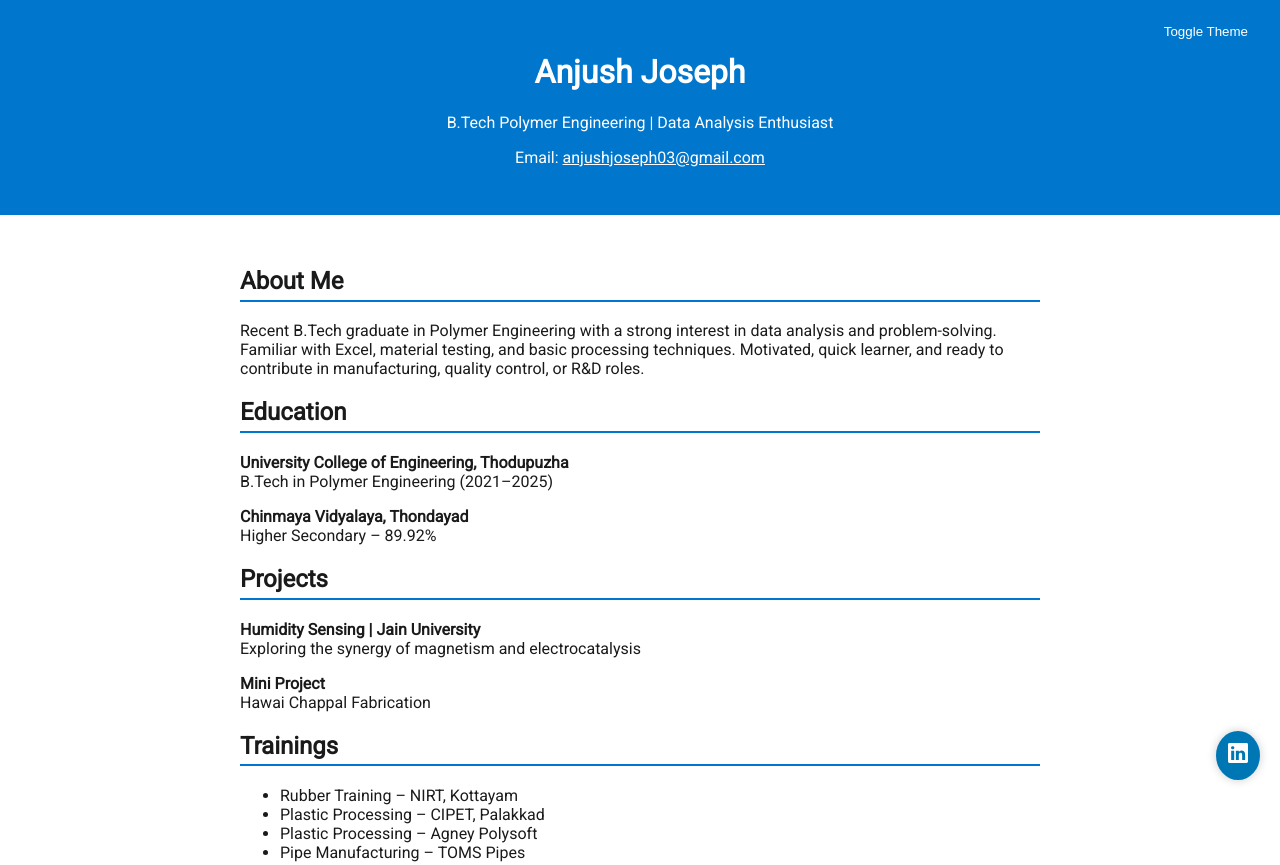
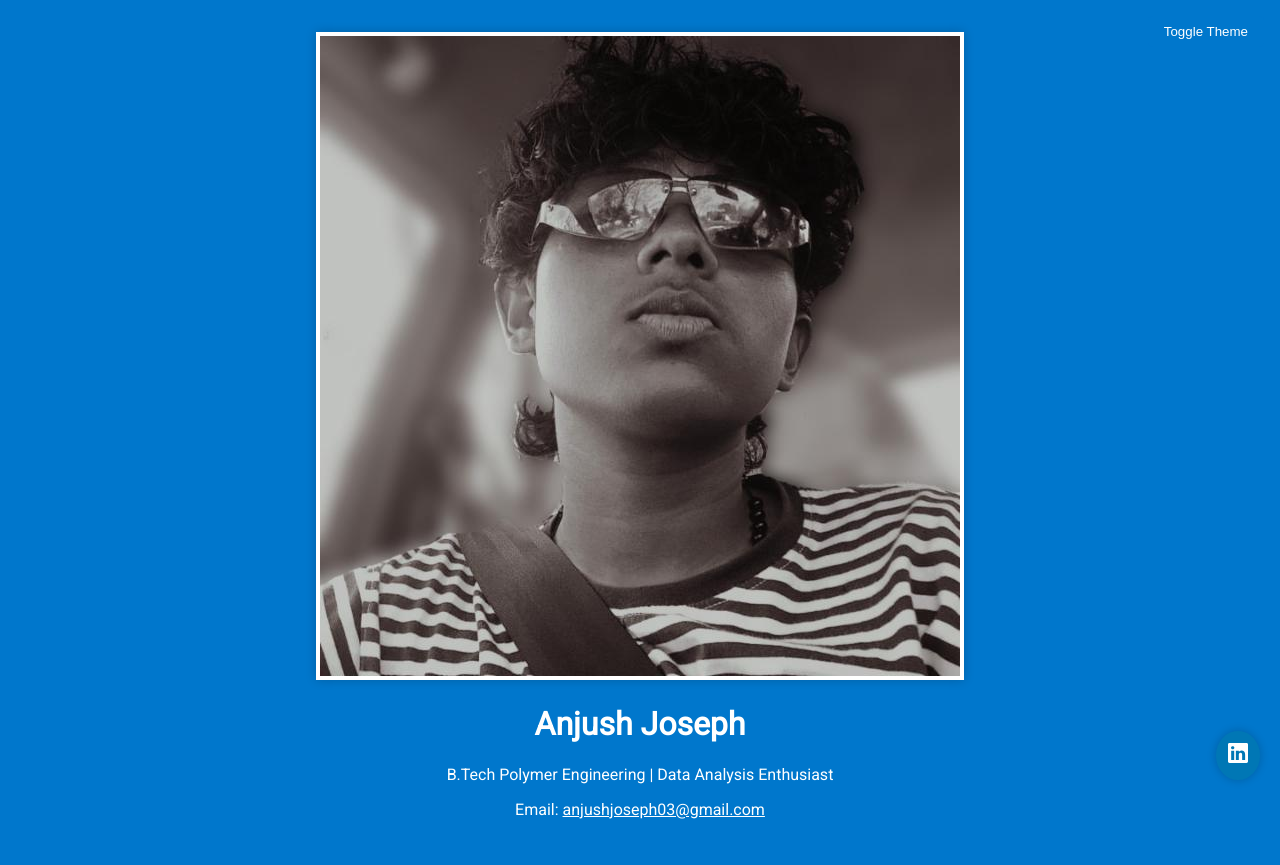
Before and after one commit to Anjushj/anjush-resume, a plain HTML site: page index.html in a window 1280 px wide. Shown: the top 865 px of the page. Drawn offline with Linux system fonts and the light colour scheme.

Commit message:
Update index.html

```diff
--- a/index.html
+++ b/index.html
@@ -84,6 +84,9 @@
   <button class="toggle-btn" onclick="toggleTheme()">Toggle Theme</button>
 
   <header>
+    <a href="https://www.linkedin.com/in/anjushjoseph" target="_blank">
+  <img src="profile.jpg" alt="Profile Photo" style="border: 4px solid #ffffff; box-shadow: 0 0 10px rgba(0, 0, 0, 0.2);" />
+</a>
     <h1>Anjush Joseph</h1>
     <p>B.Tech Polymer Engineering | Data Analysis Enthusiast</p>
     <p>Email: <a href="mailto:anjushjoseph03@gmail.com" style="color:white;">anjushjoseph03@gmail.com</a></p>
```
